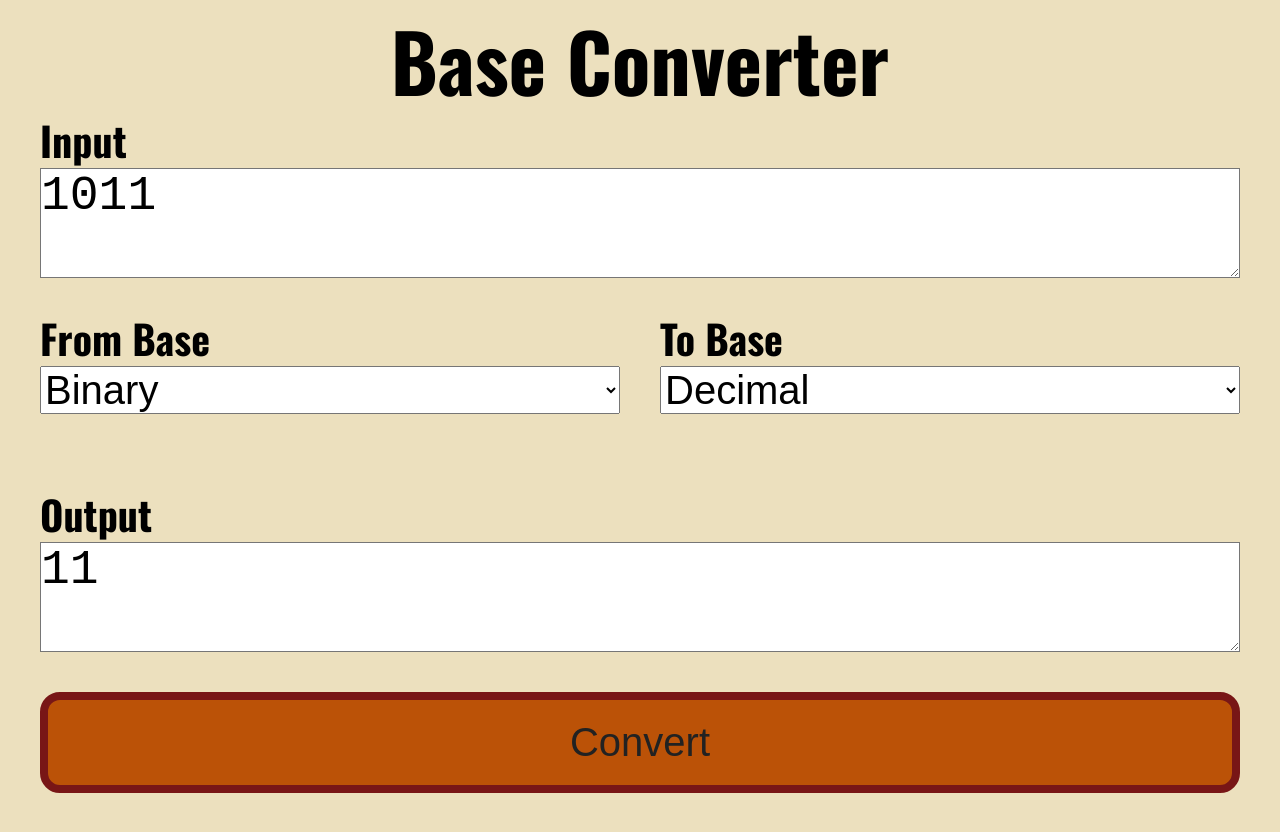
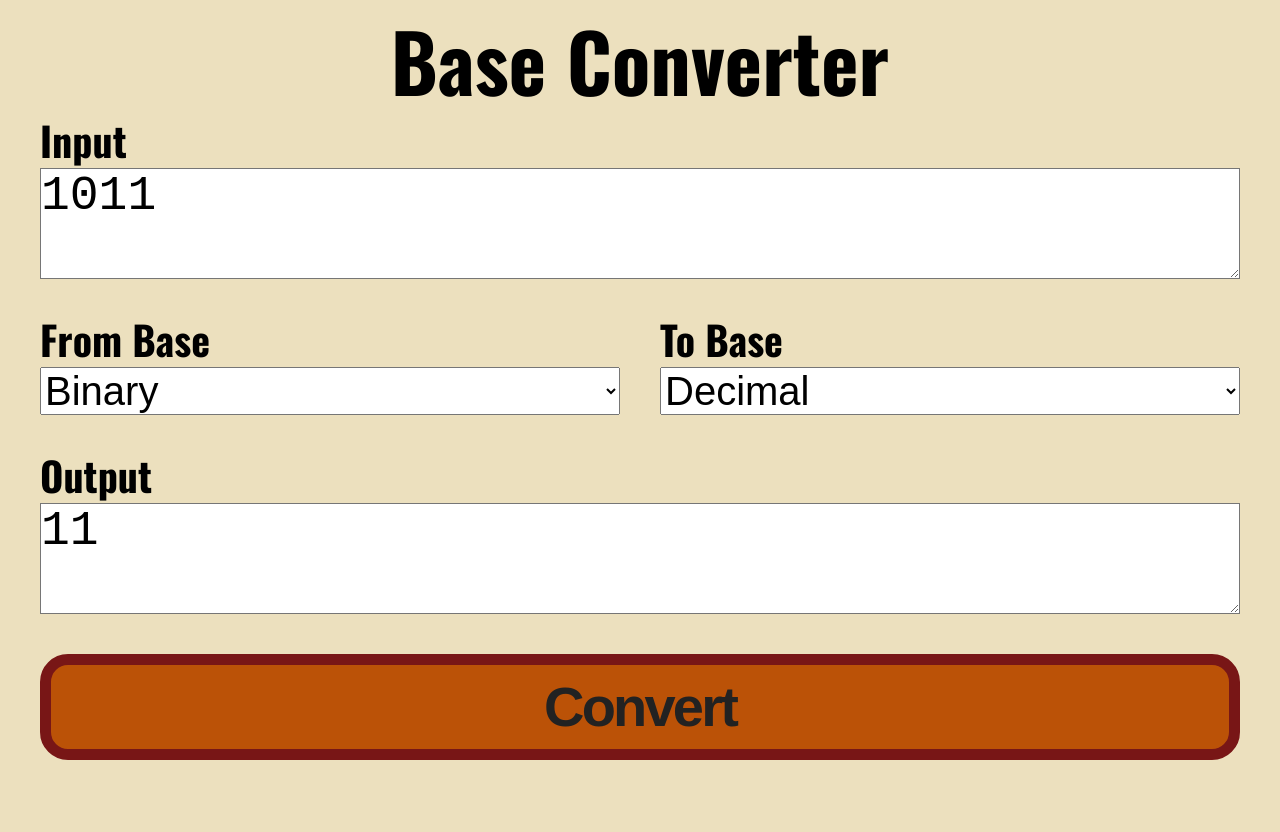
Before and after one commit to recursive-redundancy/base-converter-web, a React app: page / in a window 1280 px wide. After the commit the page ends 800 px from the top, so only its background shows below. Built offline with nearby package versions, Linux system fonts and the light colour scheme.

Commit message:
basic look of app setup, refine and revise further

```diff
--- a/src/components/BaseSelect/baseselect.module.scss
+++ b/src/components/BaseSelect/baseselect.module.scss
@@ -17,10 +17,6 @@
     select {
         font-size: 1em;
         width: 100%;
-
-        &:first-of-type {
-            margin-bottom: 1em;
-        }
     }
 
 }
--- a/src/views/App/App.js
+++ b/src/views/App/App.js
@@ -16,7 +16,7 @@ const App = ({handleInput, handleSolve, isSolving}) => {
 
 
         {/* <div> */}
-            <Button>
+            <Button className={styles.convertbutton}>
                 Convert
             </Button>
         {/* </div> */}
@@ -27,24 +27,3 @@ const App = ({handleInput, handleSolve, isSolving}) => {
 };
 
 export default App;
-
-
-
-
-//     </div>
-// </div>
-// </div>
-// </div>
-
-// <div class='row label'>
-// <div class='cell label'>
-// <h2>Output</h2>
-// </div>
-// </div>
-// <div class='row text'>
-// <div class='cell in-out'>
-// <div class='wrap-text'>
-//     <textarea id='txt-output' class='txt-base'></textarea>
-// </div>
-// </div>
-// </div>
--- a/src/views/App/app.module.scss
+++ b/src/views/App/app.module.scss
@@ -29,4 +29,17 @@
     font-size: 1.2em;
   }
 
+  .convertbutton {
+    align-self: flex-end;
+    // font-family: 'Anton', sans-serif;
+    flex: none;
+    font-size: 1.4em;
+    font-weight: 600;
+    letter-spacing: -.05em;
+    line-height: 1em;
+    padding: .25em;
+    padding-left: .5em;
+    padding-right: .5em;
+    width: 100%;
+  }
 }
```
